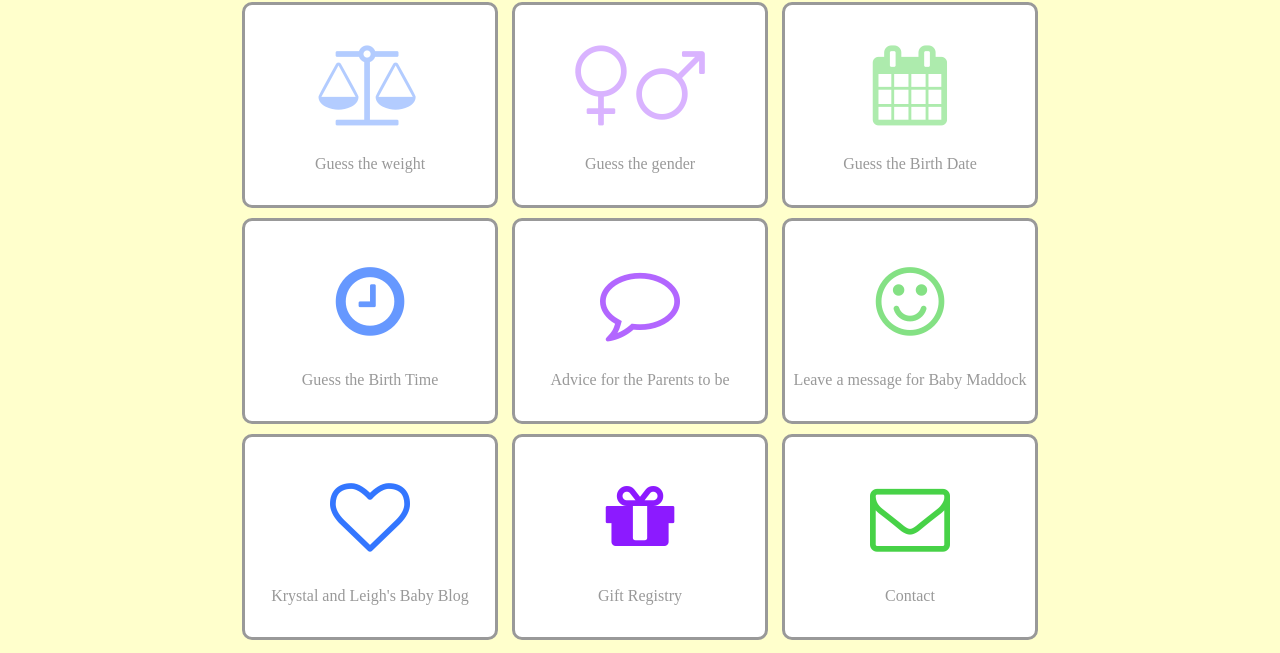
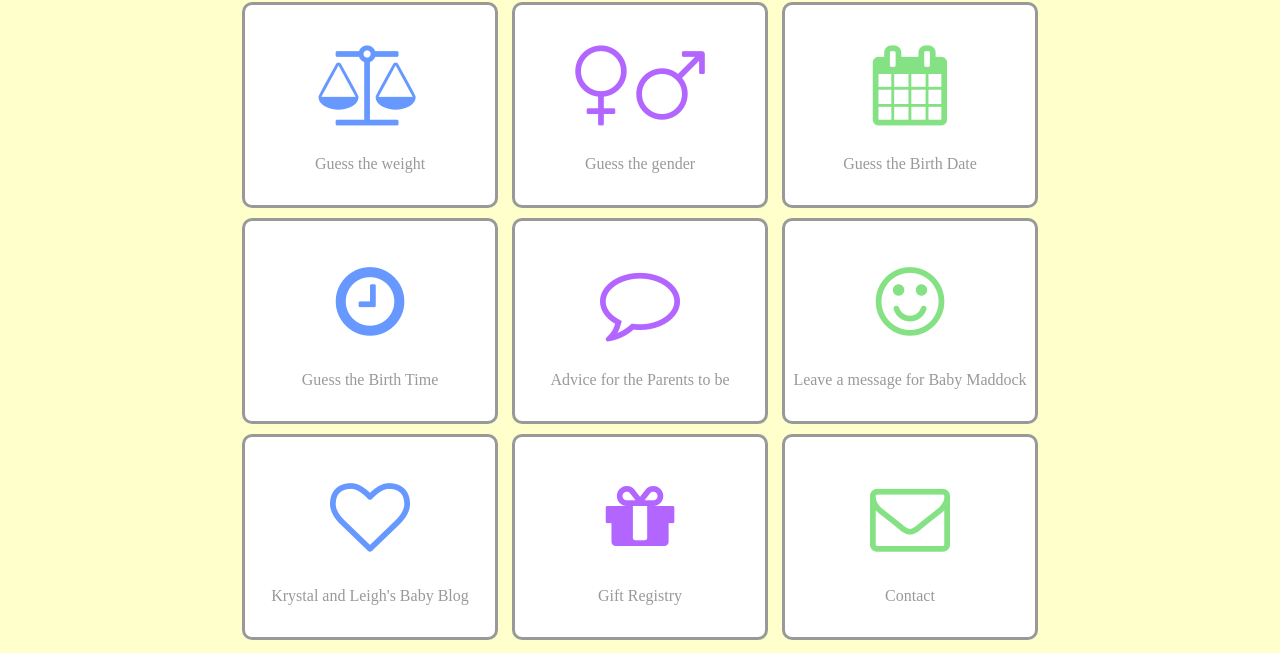
Before and after one commit to KimberleyLawrence/Shower, a plain HTML site: page index.html in a window 1280 px wide. Shown: the part 296-949 px from the top of the page. Drawn offline with Linux system fonts and the light colour scheme.

Commit message:
Changing all the colour tones to the same

```diff
--- a/index.css
+++ b/index.css
@@ -49,16 +49,16 @@ a{
   text-align: center;
 }
 .fa-balance-scale{
-  color:#b3ccff;
+  color:#6698ff;
 }
 .fa-venus{
-  color:#d9b3ff;
+  color:#b266ff;
 }
 .fa-mars{
-  color: #d9b3ff;
+  color: #b266ff;
 }
 .fa-calendar{
-  color:#adebad;
+  color:#84e184;
 }
 .fa-clock-o{
   color:#6698ff;
@@ -70,13 +70,13 @@ a{
   color:#84e184;
 }
 .fa-heart-o{
-  color:#3376ff;
+  color:#6698ff;
 }
 .fa-gift{
-  color:#8c1aff;
+  color:#b266ff;
 }
 .fa-envelope-o{
-  color:#47d247;
+  color:#84e184;
 }
 .icon_large{
   font-size: 2em;
```
